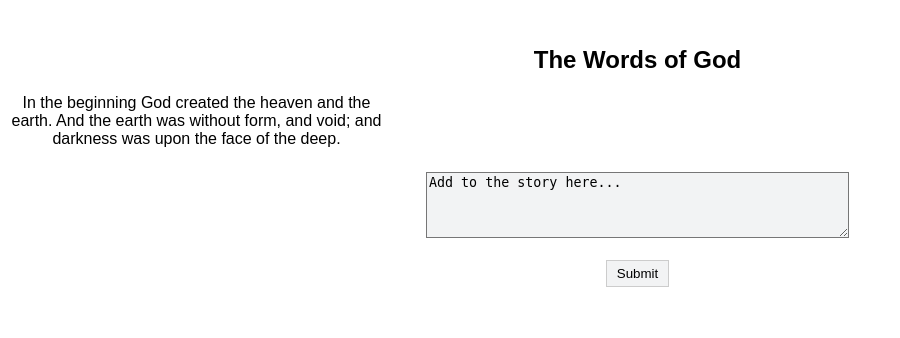
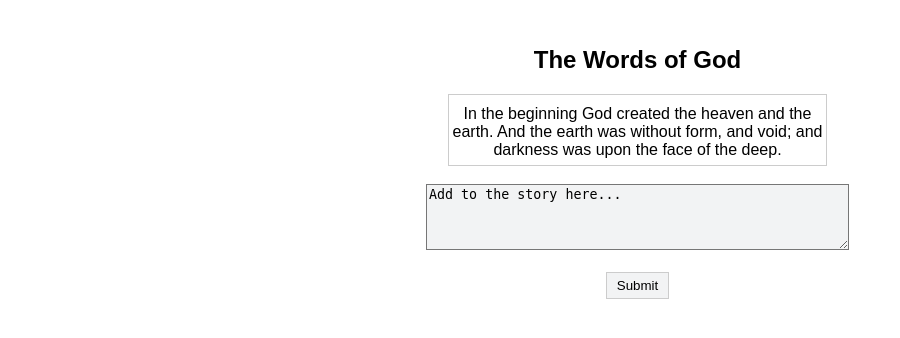
Before and after one commit to getDolla/SoftDev-Blog, a Flask app: page /add/ in a window 1280 px wide. Shown: the top 338 px of the page, without its empty margins (0-900 px from the left). Run offline with Flask 2, Linux system fonts and the light colour scheme; a user stored in the database is signed in; data comes from the database, SQL or seed files in the repository.

Commit message:
Update style.css

```diff
--- a/static/style.css
+++ b/static/style.css
@@ -11,6 +11,9 @@ body {
 section {
     width: 377px;
     min-height: 60px;
+    margin: auto;
+    padding-top: 10px;
+	border: 1px solid #CCCCCC;
 }
 
 header {
```
